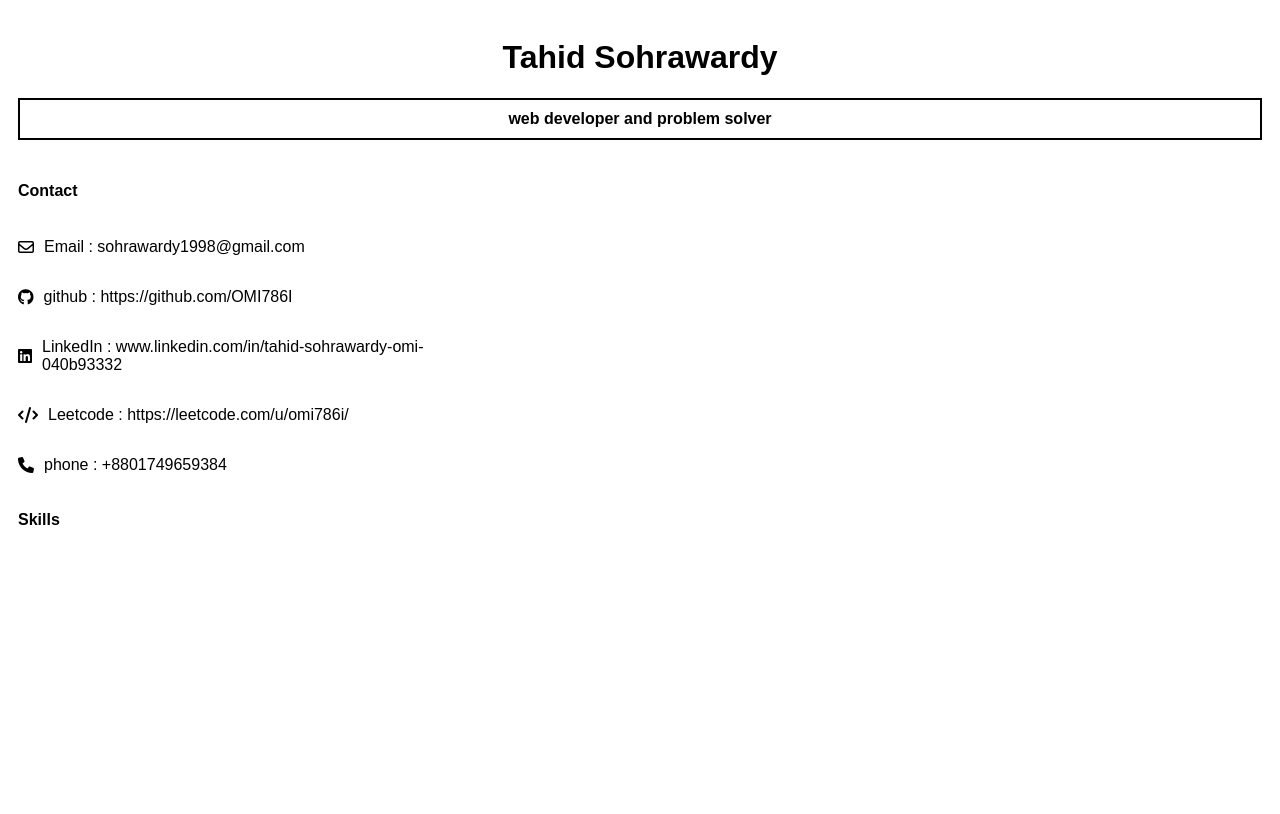
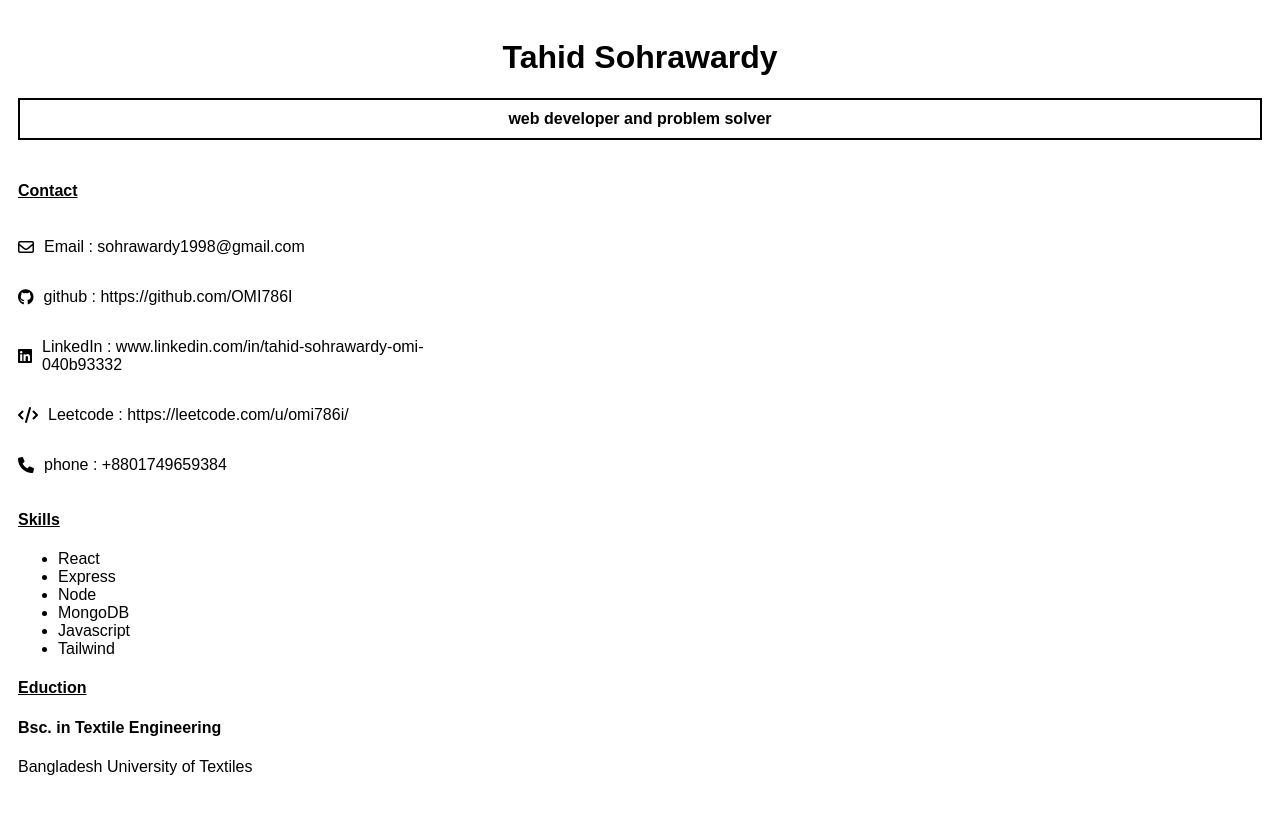
Before and after one commit to OMI786I/digital_resume, a plain HTML site: page index.html in a window 1280 px wide. Drawn offline with Linux system fonts and the light colour scheme.

Commit message:
completed skills section and getting started with education section

```diff
--- a/index.html
+++ b/index.html
@@ -24,7 +24,7 @@
       <div class="holder-children-2">
         <section>
           <!--Contact-->
-          <h4>Contact</h4>
+          <h4 style="text-decoration: underline">Contact</h4>
 
           <div class="contact-parts">
             <i class="fa-regular fa-envelope"></i>
@@ -49,8 +49,23 @@
         </section>
         <section>
           <!--Skills section-->
-          <h4>Skills</h4>
-          <ul></ul>
+          <h4 style="text-decoration: underline">Skills</h4>
+          <ul>
+            <li>React</li>
+            <li>Express</li>
+            <li>Node</li>
+            <li>MongoDB</li>
+            <li>Javascript</li>
+            <li>Tailwind</li>
+          </ul>
+        </section>
+        <section>
+          <!--Education-->
+          <h4 style="text-decoration: underline">Eduction</h4>
+          <div>
+            <h4 style="font-weight: bold">Bsc. in Textile Engineering</h4>
+            <p>Bangladesh University of Textiles</p>
+          </div>
         </section>
       </div>
       <div class="holder-children-1">
```
